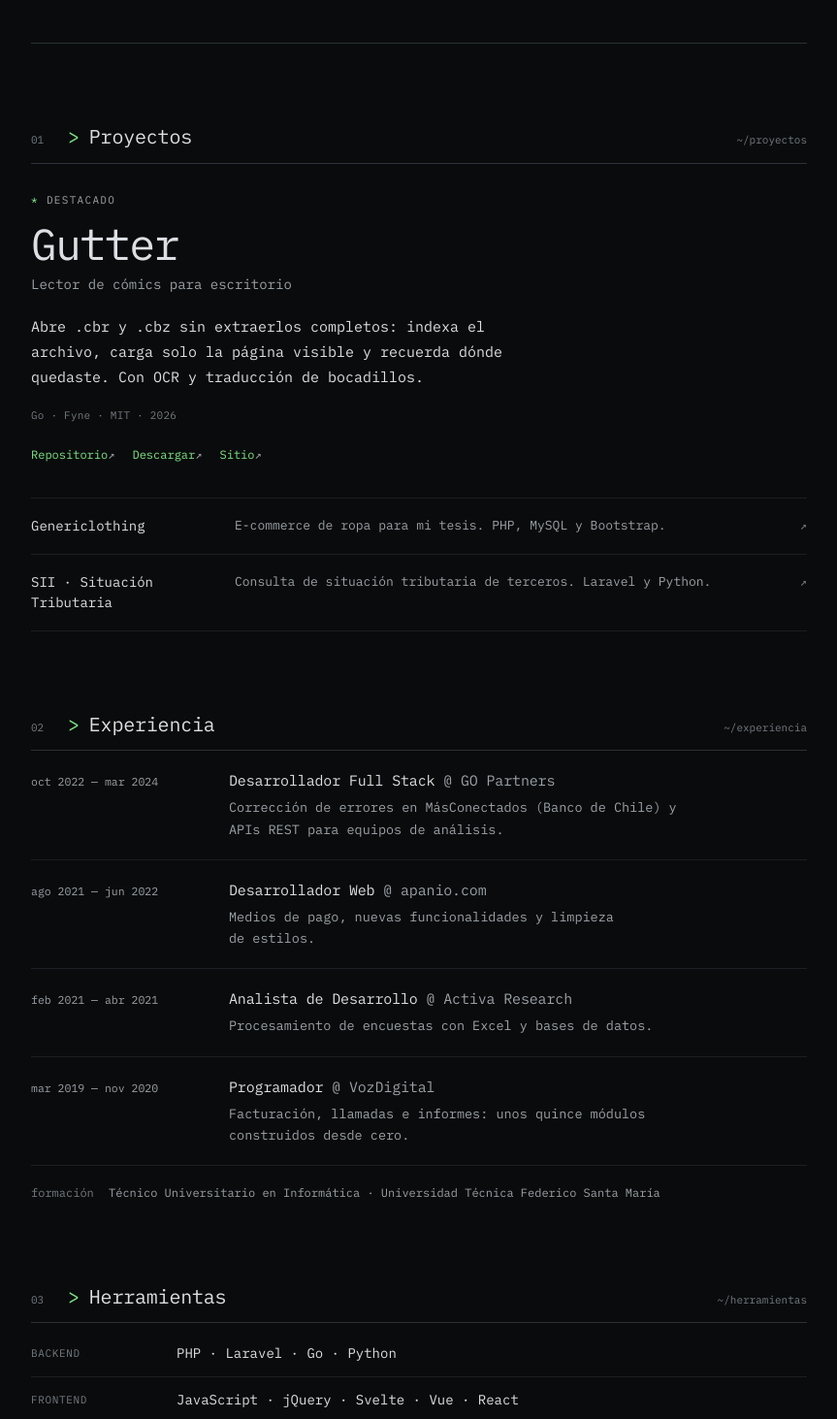
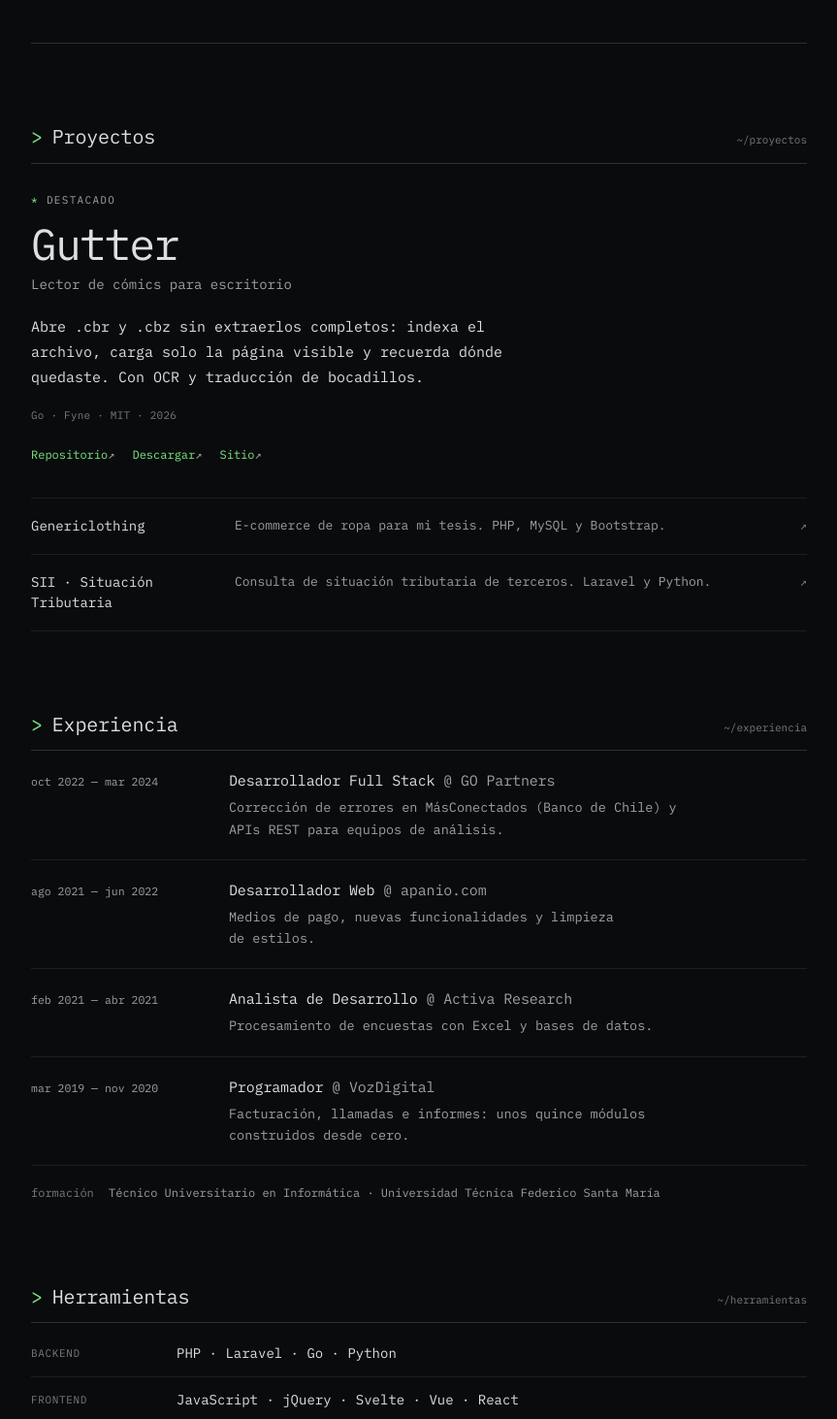
Before and after one commit to Skeiceee/skeiceee.github.io, a Svelte app: page / in a window 1280 px wide. Shown: the part 427-1890 px from the top of the page at 97% size, without its empty margins (208-1071 px from the left). Built offline with nearby package versions, Linux system fonts and the light colour scheme.

Commit message:
Quita la numeracion 01-04 de los encabezados de seccion

```diff
--- a/src/App.svelte
+++ b/src/App.svelte
@@ -44,7 +44,6 @@
   <main id="contenido">
     <section class="section" id="proyectos" aria-labelledby="proyectos-title">
       <div class="section-head">
-        <span class="section-num" aria-hidden="true">01</span>
         <h2 id="proyectos-title">
           <span class="chev" aria-hidden="true">&gt;</span>Proyectos
         </h2>
@@ -86,7 +85,6 @@
 
     <section class="section" id="experiencia" aria-labelledby="experiencia-title">
       <div class="section-head">
-        <span class="section-num" aria-hidden="true">02</span>
         <h2 id="experiencia-title">
           <span class="chev" aria-hidden="true">&gt;</span>Experiencia
         </h2>
@@ -115,7 +113,6 @@
 
     <section class="section" id="herramientas" aria-labelledby="herramientas-title">
       <div class="section-head">
-        <span class="section-num" aria-hidden="true">03</span>
         <h2 id="herramientas-title">
           <span class="chev" aria-hidden="true">&gt;</span>Herramientas
         </h2>
@@ -141,7 +138,6 @@
 
     <section class="section" id="contacto" aria-labelledby="contacto-title">
       <div class="section-head">
-        <span class="section-num" aria-hidden="true">04</span>
         <h2 id="contacto-title">
           <span class="chev" aria-hidden="true">&gt;</span>Contacto
         </h2>
@@ -331,17 +327,11 @@
 
   .section-head {
     display: grid;
-    grid-template-columns: 26px minmax(0, 1fr) auto;
+    grid-template-columns: minmax(0, 1fr) auto;
     gap: 12px;
     align-items: baseline;
     padding-bottom: 14px;
     border-bottom: 1px solid var(--line-strong);
-  }
-
-  .section-num {
-    color: var(--faint);
-    font-size: 11px;
-    font-variant-numeric: tabular-nums;
   }
 
   .section-head h2 {
@@ -710,7 +700,7 @@
     }
 
     .section-head {
-      grid-template-columns: 22px minmax(0, 1fr);
+      grid-template-columns: minmax(0, 1fr);
       gap: 8px;
     }
 
```
